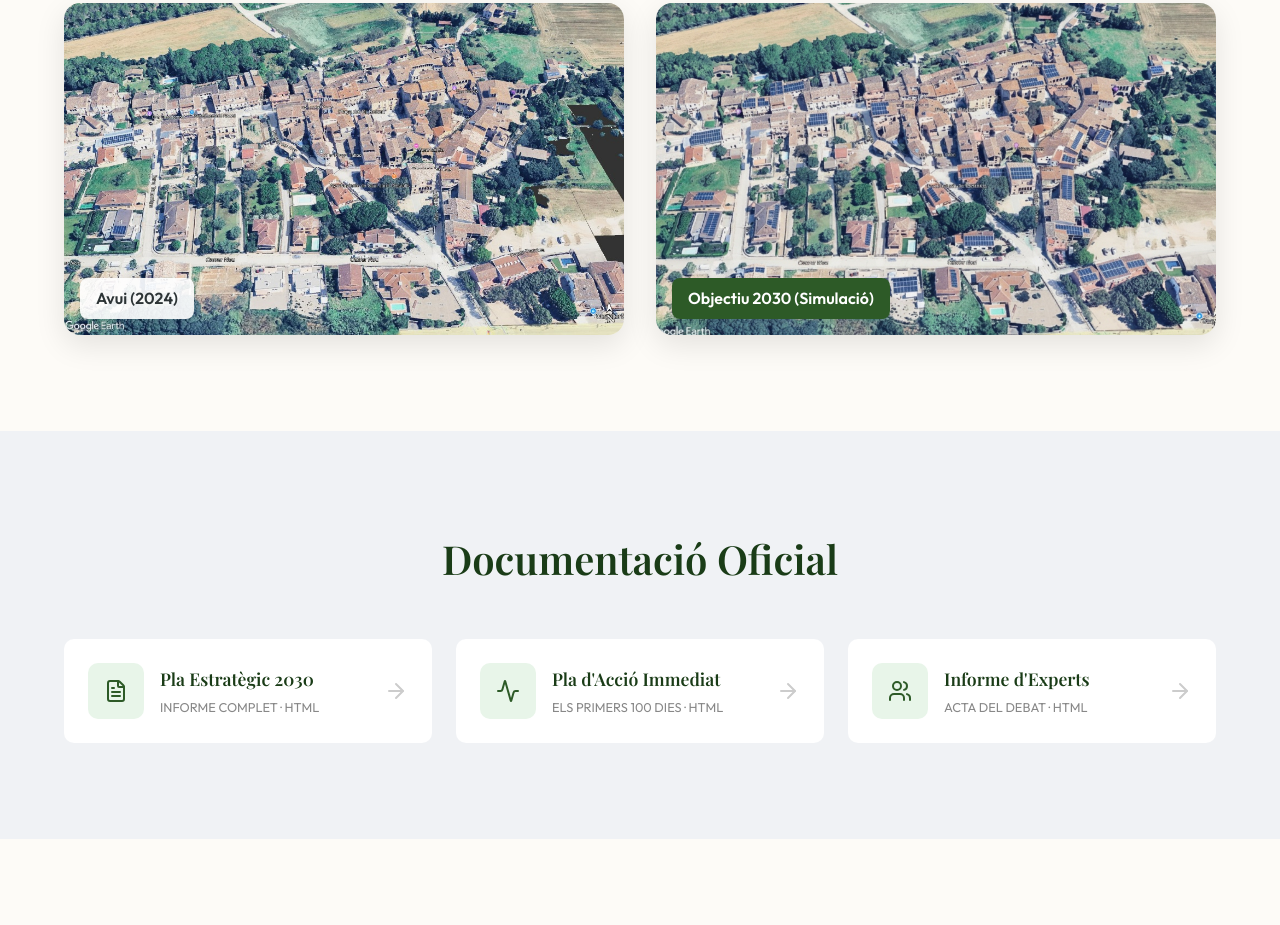
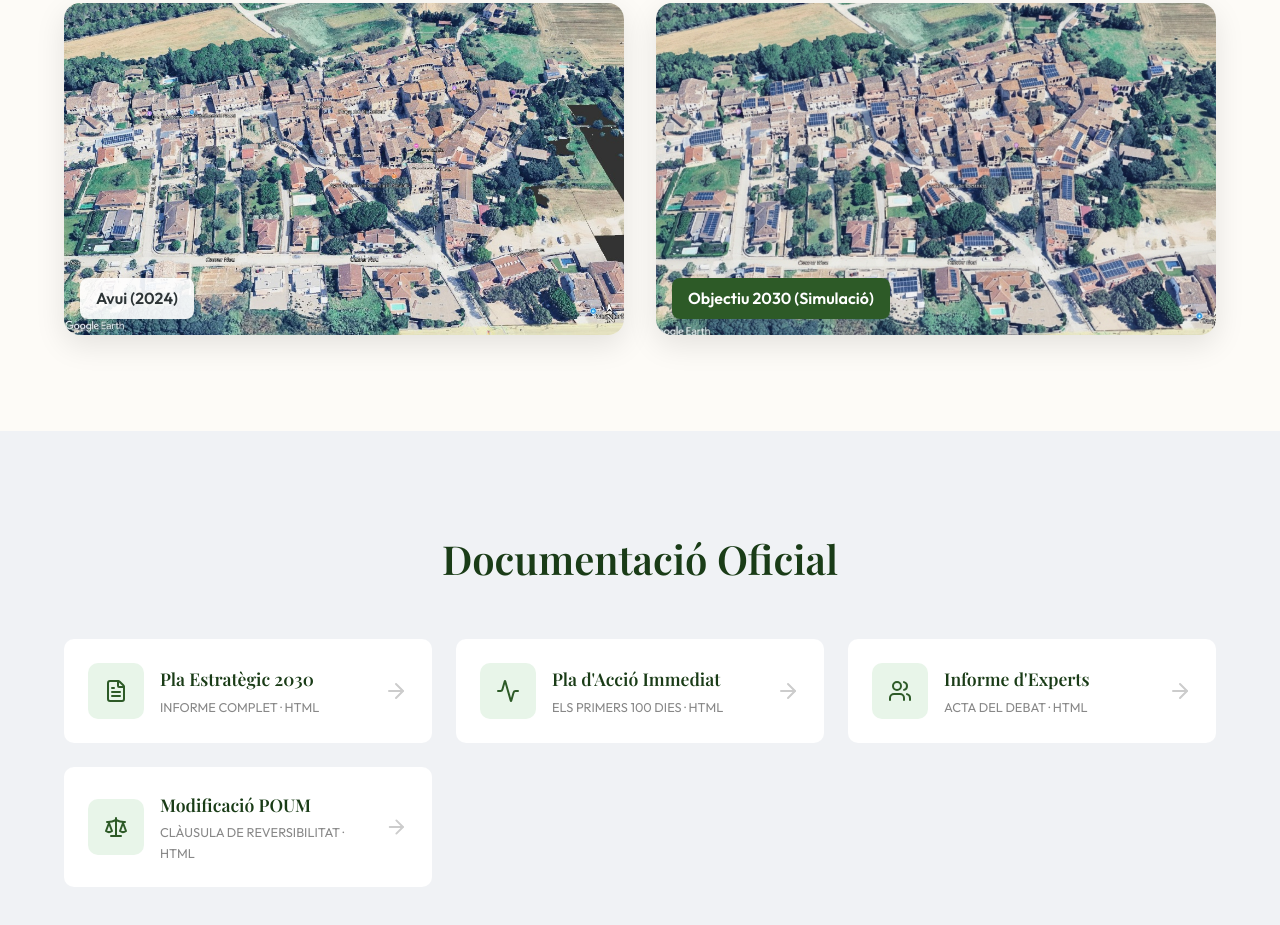
Before and after one commit to pararols/plater, a website: page index.html in a window 1280 px wide. Shown: the part 2530-3455 px from the top of the page. Before the commit the page ends 3369 px from the top, so only its background shows below. Drawn offline with nearby package versions, Linux system fonts and the light colour scheme; a web font is replaced by a local one.

Commit message:
Add POUM modification document link to index page

```diff
--- a/index.html
+++ b/index.html
@@ -188,6 +188,14 @@
                     </div>
                     <i data-lucide="arrow-right" class="arrow"></i>
                 </a>
+                <a href="docs/doc_poum.html" target="_blank" class="doc-card">
+                    <div class="doc-icon"><i data-lucide="scale"></i></div>
+                    <div class="doc-info">
+                        <h4>Modificació POUM</h4>
+                        <span>Clàusula de Reversibilitat · HTML</span>
+                    </div>
+                    <i data-lucide="arrow-right" class="arrow"></i>
+                </a>
             </div>
         </div>
     </section>
```
